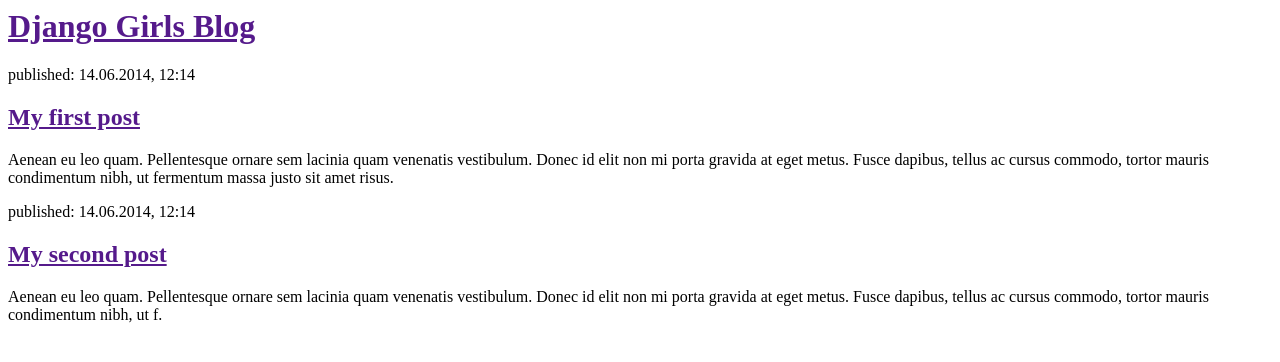
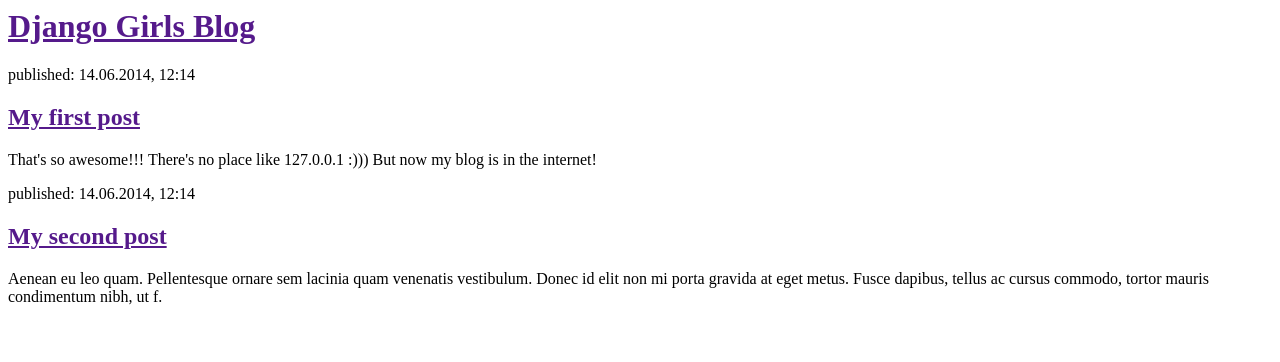
Before and after one commit to captain-cat/my-first-blog, a Django app: page / in a window 1280 px wide. Shown: the top 362 px of the page. Run offline with Django 3.2, Linux system fonts and the light colour scheme.

Commit message:
Changed the HTML for the site.

```diff
--- a/blog/templates/blog/post_list.html
+++ b/blog/templates/blog/post_list.html
@@ -10,7 +10,7 @@
         <div>
             <p>published: 14.06.2014, 12:14</p>
             <h2><a href="">My first post</a></h2>
-            <p>Aenean eu leo quam. Pellentesque ornare sem lacinia quam venenatis vestibulum. Donec id elit non mi porta gravida at eget metus. Fusce dapibus, tellus ac cursus commodo, tortor mauris condimentum nibh, ut fermentum massa justo sit amet risus.</p>
+            <p>That's so awesome!!! There's no place like 127.0.0.1 :))) But now my blog is in the internet!</p>
         </div>
 
         <div>
```
